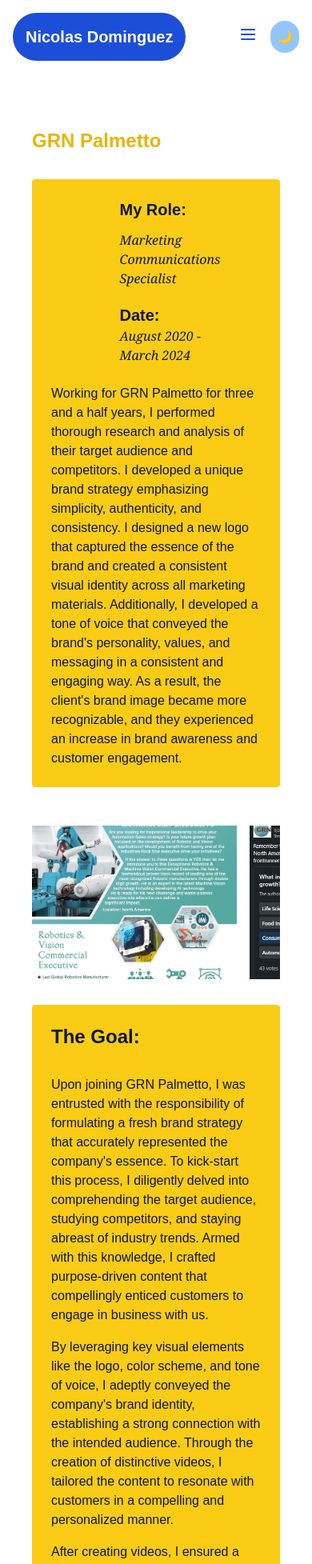
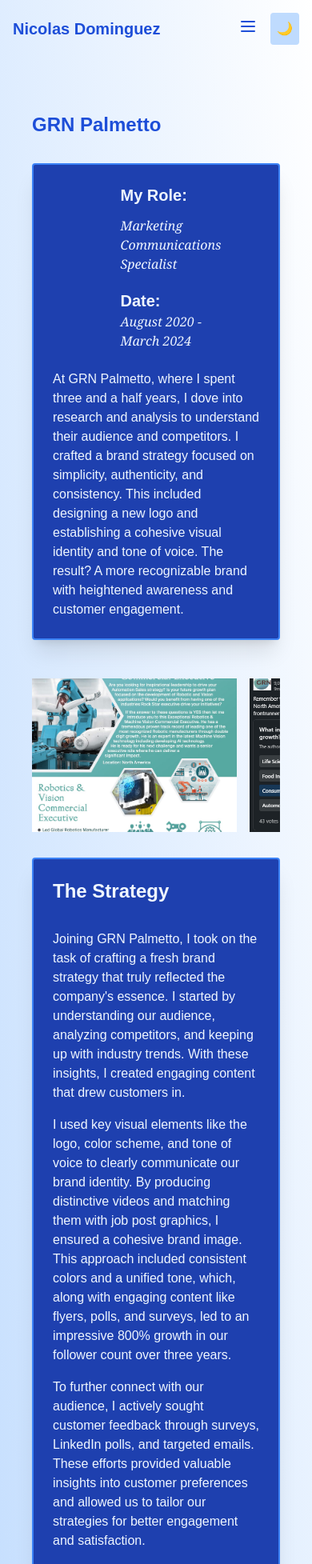
Before and after one commit to Nico-Dominguez/Nico-Dominguez-Porfolio, a React (Vite) app: page /project/grn-palmetto in a window 390 px wide. Shown: the top 1955 px of the page at 80% size. Built offline with nearby package versions, Linux system fonts and the light colour scheme.

Commit message:
Design changes

```diff
--- a/src/App.jsx
+++ b/src/App.jsx
@@ -19,7 +19,7 @@
   return (
     <ThemeProvider>
       <Router>
-        <div className="min-h-screen bg-white dark:bg-blue-950 text-white dark:text-blue-50">
+        <div className="min-h-screen text-white font-light bg-gradient-to-bl from-white to-blue-200 dark:bg-gradient-to-bl dark:from-blue-500 dark:to-blue-950">
           <Navbar />
           <main className="container mx-auto px-4 sm:px-6 lg:px-8 py-8 space-y-8">
             <Routes>
--- a/src/components/ButtonMailTo.jsx
+++ b/src/components/ButtonMailTo.jsx
@@ -5,7 +5,7 @@
   return (
     <Link
       to="#"
-      className="block text-center sm:text-left hover:underline text-blue-800 dark:text-blue-50 dark:hover:text-blue-500 sm:py-2 px-4 w-full"
+      className="block text-center sm:text-left hover:underline text-blue-800 dark:text-blue-50 dark:hover:text-blue-200 sm:py-2 px-4 w-full"
       onClick={(e) => {
         window.location.href = mailto;
         e.preventDefault();
--- a/src/components/GRNAtlantaNorth.jsx
+++ b/src/components/GRNAtlantaNorth.jsx
@@ -13,32 +13,26 @@
 
   return (
     <div className="p-6 flex flex-col gap-4">
-      <h1 className="text-2xl font-bold mb-4 text-indigo-600 dark:text-indigo-300">
+      <h1 className="text-2xl font-bold mb-4 text-blue-600 dark:text-blue-300">
         GRN Atlanta North
       </h1>
-      <div className="flex flex-col gap-5 bg-indigo-700 rounded">
+      <div className="flex flex-col gap-5 bg-blue-800 dark:bg-blue-50 dark:bg-opacity-10 shadow-xl backdrop-blur-lg border-2 border-blue-500">
         <div className="flex flex-col-reverse items-center gap-6 lg:flex-row-reverse p-6">
-          <p className="lg:w-1/2">
-            Working with one of the GRN franchise offices to redesign their
-            brand and create a consistent brand image was an exciting
-            opportunity for me. I began by conducting research to understand the
-            office's target audience, industry trends, and competitors. This
-            information informed the development of a unique brand strategy that
-            captured the essence of the office and differentiated them from
-            their competitors. I designed a new logo that was consistent with
-            the brand strategy and conveyed the office's professionalism and
-            expertise. To ensure a consistent brand image, I created brand
-            guidelines that outlined how the brand should be used across all
-            marketing materials. By the end of the project, GRN Atlanta North
-            had a new, modern look that resonated with its target audience and
-            established a consistent brand image that reflected its values and
-            mission.
+          <p className="md:w-1/2">
+            Redesigning the brand for a GRN franchise office was an exciting
+            challenge. I started by researching their target audience, industry
+            trends, and competitors. This led to a unique brand strategy that
+            captured the office's essence and set them apart. I designed a new
+            logo that conveyed professionalism and expertise, and created brand
+            guidelines to ensure consistency across all materials. By the end,
+            GRN Atlanta North had a modern look that resonated with its audience
+            and reflected its values and mission.
           </p>
-          <div className="w-1/2 flex flex-col text-left ml-10 gap-5 lg:gap-14 justify-center">
+          <div className="md:w-1/2 flex flex-col text-left ml-10 gap-5 lg:gap-14 justify-center">
             <div>
               <h3 className="font-bold text-xl lg:text-2xl mb-3">My Role:</h3>
               <ul className="list-decimal ml-6 text-left italic font-serif">
-                <li>Develop a new logo that resonated with their industry</li>
+                <li>Develop a new logo that resonated with their industry.</li>
                 <li>
                   Create a brand image that is reflected across various media
                   channels.
@@ -56,7 +50,7 @@
 
       {/* gallery */}
       <div className="mt-8">
-        <div className="overflow-x-auto scrollbar scrollbar-thumb-indigo-700">
+        <div className="overflow-x-auto scrollbar scrollbar-thumb-blue-700">
           <div className="flex gap-4 pb-4" style={{ minWidth: "max-content" }}>
             {galleryItems.map((item, index) => (
               <div
@@ -79,7 +73,7 @@
         <div className="fixed inset-0 bg-black bg-opacity-90 flex items-center justify-center z-50">
           <div className="max-w-3xl max-h-[80vh] relative">
             <button
-              className="absolute font-bold top-[-70px] right-4 text-4xl text-slate-900 px-3 py-1 bg-indigo-600 rounded"
+              className="absolute font-bold top-[-70px] right-4 text-4xl text-slate-900 px-3 py-1 bg-blue-800 dark:bg-blue-50 dark:bg-opacity-10 shadow-xl backdrop-blur-lg border-2 border-blue-500"
               onClick={() => setSelectedItem(null)}
             >
               X
@@ -101,45 +95,42 @@
           </div>
         </div>
       )}
-
-      <div className="flex gap-4 flex-col bg-indigo-700 rounded p-6">
+      <div className="flex flex-col md:flex-row gap-4">
+        <div className="md:w-1/2 flex gap-4 flex-col bg-blue-800 dark:bg-blue-50 dark:bg-opacity-10 shadow-xl backdrop-blur-lg border-2 border-blue-500 p-6">
           <h1 className="text-2xl font-bold mb-4">Logo redesign</h1>
           <p>
-          I recently worked with GRN Atlanta North in the Consumer Products
-          Goods industry (CPG) to redesign their logo. We created a simple, bold
-          logo that incorporated an industry-specific symbol, the shopping cart.
-          The new logo conveyed the company's focus on quality, precision, and
-          innovation, while also being visually appealing and memorable. The
-          redesigned logo helped the company stand out in a crowded industry and
-          establish a strong brand identity that resonated with their target
-          audience.
+            One of the goals was to redesign the brand identity. We created a
+            simple, bold logo featuring a shopping cart, symbolizing the
+            industry. The new logo conveyed quality, precision, and innovation
+            while being visually appealing and memorable. This redesign helped
+            the company stand out in a crowded market and establish a strong
+            brand identity that resonated with their target audience.
           </p>
         </div>
 
-      <div className="flex gap-4 flex-col bg-indigo-700 rounded p-6">
+        <div className="md:w-1/2 flex gap-4 flex-col bg-blue-800 dark:bg-blue-50 dark:bg-opacity-10 shadow-xl backdrop-blur-lg border-2 border-blue-500 p-6">
           <h1 className="text-2xl font-bold mb-4">Marketing Content</h1>
           <p>
-          During my collaboration with ATL North, I successfully harmonized
-          marketing content with the established brand strategy. I took the
-          initiative to produce various content types including flyers, videos,
-          and banners, all incorporating the redesigned logo to ensure a
-          coherent brand image across multiple channels. This concerted effort
-          aimed to cultivate customer loyalty and drive sales, resulting in a
-          tangible boost to the company's bottom line.
+            I harmonized marketing content with ATL North's brand strategy,
+            producing flyers, videos, and banners that incorporated the
+            redesigned logo for a consistent brand image. This effort aimed to
+            cultivate customer loyalty and drive sales, resulting in a tangible
+            boost to the company's bottom line.
           </p>
+        </div>
       </div>
 
       {/* button */}
       <div className="flex w-full gap-4 justify-center mt-7">
         <Link
           to="/project/grn-palmetto"
-          className="w-1/4 px-4 py-2 bg-indigo-500 text-white rounded hover:bg-indigo-600 transition duration-300 text-center shadow-lg shadow-indigo-500/50"
+          className="w-1/4 px-4 py-2 bg-blue-500 text-white rounded hover:bg-blue-600 transition duration-300 text-center shadow-lg shadow-blue-500/50"
         >
           Previous
         </Link>
         <Link
           to="/project/grn-dublin"
-          className="w-1/4 px-4 py-2 bg-indigo-500 text-white rounded hover:bg-indigo-600 transition duration-300 text-center shadow-lg shadow-indigo-500/50"
+          className="w-1/4 px-4 py-2 bg-blue-500 text-white rounded hover:bg-blue-600 transition duration-300 text-center shadow-lg shadow-blue-500/50"
         >
           Next
         </Link>
--- a/src/components/GRNPalmetto.jsx
+++ b/src/components/GRNPalmetto.jsx
@@ -13,38 +13,31 @@
   ];
 
   return (
-    <div className="p-6 flex flex-col gap-4">
-      <h1 className="text-2xl font-bold mb-4 text-yellow-500">GRN Palmetto</h1>
+    <div className="p-6 flex flex-col gap-4  text-blue-50">
+      <h1 className="text-2xl font-bold mb-4 text-blue-700 dark:text-blue-200">
+        GRN Palmetto
+      </h1>
       <div className="flex flex-col gap-5">
-        <div className="flex flex-col-reverse items-center gap-6 lg:flex-row-reverse bg-yellow-400 p-6 rounded">
-          <p className="lg:w-1/2 text-slate-900">
-            Working for GRN Palmetto for three and a half years, I performed
-            thorough research and analysis of their target audience and
-            competitors. I developed a unique brand strategy emphasizing
-            simplicity, authenticity, and consistency. I designed a new logo
-            that captured the essence of the brand and created a consistent
-            visual identity across all marketing materials. Additionally, I
-            developed a tone of voice that conveyed the brand's personality,
-            values, and messaging in a consistent and engaging way. As a result,
-            the client's brand image became more recognizable, and they
-            experienced an increase in brand awareness and customer engagement.
+        <div className="flex flex-col-reverse items-center gap-6 lg:flex-row-reverse p-6 rounded bg-blue-800 dark:bg-white dark:bg-opacity-10 shadow-xl border-2 border-blue-500">
+          <p className="lg:w-1/2">
+            At GRN Palmetto, where I spent three and a half years, I dove into
+            research and analysis to understand their audience and competitors.
+            I crafted a brand strategy focused on simplicity, authenticity, and
+            consistency. This included designing a new logo and establishing a
+            cohesive visual identity and tone of voice. The result? A more
+            recognizable brand with heightened awareness and customer
+            engagement.
           </p>
           <div className="w-1/2 flex flex-col text-left ml-10  gap-5 lg:gap-14 justify-center">
             <div>
-              <h3 className="font-bold text-xl lg:text-2xl mb-3 text-slate-900">
-                My Role:
-              </h3>
-              <p className="italic font-serif text-slate-900">
+              <h3 className="font-bold text-xl lg:text-2xl mb-3">My Role:</h3>
+              <p className="italic font-serif">
                 Marketing Communications Specialist
               </p>
             </div>
             <div>
-              <h3 className="font-bold text-xl lg:text-2xl text-slate-900">
-                Date:
-              </h3>
-              <p className="italic font-serif text-slate-900">
-                August 2020 - March 2024
-              </p>
+              <h3 className="font-bold text-xl lg:text-2xl">Date:</h3>
+              <p className="italic font-serif">August 2020 - March 2024</p>
             </div>
           </div>
         </div>
@@ -53,7 +46,7 @@
 
       {/* gallery */}
       <div className="mt-8">
-        <div className="overflow-x-auto scrollbar scrollbar-thumb-yellow-400">
+        <div className="overflow-x-auto scrollbar scrollbar-thumb-blue-400">
           <div className="flex gap-4 pb-4" style={{ minWidth: "max-content" }}>
             {galleryItems.map((item, index) => (
               <div
@@ -76,7 +69,7 @@
         <div className="fixed inset-0 bg-black bg-opacity-90 flex items-center justify-center z-50">
           <div className="max-w-3xl max-h-[80vh] relative">
             <button
-              className="absolute font-bold top-[-70px] right-4 text-4xl text-slate-900 px-3 py-1 bg-yellow-600 rounded"
+              className="absolute font-bold top-[-70px] right-4 text-4xl px-3 py-1 rounded"
               onClick={() => setSelectedItem(null)}
             >
               &times;
@@ -89,47 +82,58 @@
           </div>
         </div>
       )}
+      <div className="flex flex-col md:flex-row gap-4">
+        <div className="md:w-1/2 flex gap-4 flex-col p-6 rounded bg-blue-800 dark:bg-blue-50 dark:bg-opacity-10 shadow-xl backdrop-blur-lg border-2 border-blue-500">
+          <h1 className="text-2xl font-bold mb-4">The Strategy</h1>
+          <p>
+            Joining GRN Palmetto, I took on the task of crafting a fresh brand
+            strategy that truly reflected the company's essence. I started by
+            understanding our audience, analyzing competitors, and keeping up
+            with industry trends. With these insights, I created engaging
+            content that drew customers in.
+          </p>
+          <p>
+            I used key visual elements like the logo, color scheme, and tone of
+            voice to clearly communicate our brand identity. By producing
+            distinctive videos and matching them with job post graphics, I
+            ensured a cohesive brand image. This approach included consistent
+            colors and a unified tone, which, along with engaging content like
+            flyers, polls, and surveys, led to an impressive 800% growth in our
+            follower count over three years.
+          </p>
+          <p>
+            To further connect with our audience, I actively sought customer
+            feedback through surveys, LinkedIn polls, and targeted emails. These
+            efforts provided valuable insights into customer preferences and
+            allowed us to tailor our strategies for better engagement and
+            satisfaction.
+          </p>
+        </div>
+        <div className="md:w-1/2 flex gap-4 flex-col p-6 rounded bg-blue-800 dark:bg-blue-50 dark:bg-opacity-10 shadow-xl backdrop-blur-lg border-2 border-blue-500">
+          <h1 className="text-2xl font-bold mb-4">The Result</h1>
+          <p>
+            Implemented effective social media strategies: Engaged the target
+            audience and fostered community growth, resulting in an 800%
+            increase in follower count over 3 years.
+          </p>
+          <p>
+            Optimized marketing efforts: Used data-driven strategies to improve
+            lead generation, web traffic, and promotional success. Applied
+            performance metrics to refine campaigns and drive impactful results.
+          </p>
+        </div>
+      </div>
 
-      <div className="flex gap-4 flex-col bg-yellow-400 p-6 rounded">
-        <h1 className="text-2xl font-bold mb-4 text-slate-900">The Goal:</h1>
-        <p className="text-slate-900">
-          Upon joining GRN Palmetto, I was entrusted with the responsibility of
-          formulating a fresh brand strategy that accurately represented the
-          company's essence. To kick-start this process, I diligently delved
-          into comprehending the target audience, studying competitors, and
-          staying abreast of industry trends. Armed with this knowledge, I
-          crafted purpose-driven content that compellingly enticed customers to
-          engage in business with us.
-        </p>
-        <p className="text-slate-900">
-          By leveraging key visual elements like the logo, color scheme, and
-          tone of voice, I adeptly conveyed the company's brand identity,
-          establishing a strong connection with the intended audience. Through
-          the creation of distinctive videos, I tailored the content to resonate
-          with customers in a compelling and personalized manner.
-        </p>
-        <p className="text-slate-900">
-          After creating videos, I ensured a seamless content flow by
-          complementing them with job post graphics that resonated with the
-          video content. By employing consistent colors and a unified tone of
-          voice, I established a cohesive brand image. In addition, by
-          consistently producing compelling content, I utilized various graphics
-          including flyers, polls, and surveys to engage our target audience and
-          gain insights into their preferences and intentions. As a result, I
-          achieved a remarkable 800% growth in the company's follower count over
-          a span of three years.
-        </p>
-      </div>
       <div className="flex w-full gap-4 justify-center mt-7">
         <Link
           to="/project/grn-dublin"
-          className="w-1/4 px-4 py-2 bg-yellow-400 text-slate-900 rounded hover:bg-yellow-600 transition duration-300 text-center shadow-lg shadow-yellow-400/50"
+          className="w-1/4 px-4 py-2 bg-blue-700 rounded hover:bg-blue-600 transition duration-300 text-center shadow-lg shadow-blue-700/50"
         >
           Previous
         </Link>
         <Link
           to="/project/grn-atlanta-north"
-          className="w-1/4 px-4 py-2 bg-yellow-400 text-slate-900 rounded hover:bg-yellow-600 transition duration-300 text-center shadow-lg shadow-yellow-400/50"
+          className="w-1/4 px-4 py-2 bg-blue-700 rounded hover:bg-blue-600 transition duration-300 text-center shadow-lg shadow-blue-700/50"
         >
           Next
         </Link>
--- a/src/components/Nav.jsx
+++ b/src/components/Nav.jsx
@@ -8,11 +8,11 @@
   const { isDarkMode, toggleDarkMode } = useContext(ThemeContext);
 
   return (
-    <nav className="bg-white dark:bg-blue-950 p-4 mb-3">
+    <nav className="p-4 mb-3">
       <div className="container mx-auto flex items-center gap-4">
         <Link
           to="/"
-          className="text-white dark:text-blue-700 dark:bg-blue-100 font-bold text-xl mr-auto p-4 bg-blue-700 rounded-full"
+          className="text-blue-700 dark:text-blue-50 font-bold text-xl mr-auto"
         >
           Nicolas Dominguez
         </Link>
@@ -45,19 +45,19 @@
         {/* Desktop menu */}
         <div className="hidden md:flex items-center space-x-4">
           <ButtonMailto
-            label="Contact"
+            label="Email Me"
             mailto="mailto:98nicodominguez@gmail.com"
           />
           <a
             href="/NicoDominguezResume.pdf"
-            className="text-blue-700 hover:text-blue-900 dark:text-blue-50 dark:hover:text-blue-400 hover:underline"
+            className="text-blue-700 hover:text-blue-900 dark:text-blue-50 dark:hover:text-blue-200 hover:underline"
           >
             Resume
           </a>
         </div>
         <button
           onClick={toggleDarkMode}
-          className="p-2 rounded-full bg-blue-300 dark:bg-blue-600 text-gray-800 dark:text-gray-200"
+          className="p-2 rounded bg-blue-200 dark:bg-blue-800 text-gray-800 dark:text-gray-200"
         >
           {isDarkMode ? "🌞" : "🌙"}
         </button>
```
Also changed, not shown: src/components/About.jsx (+21 -21 lines), src/components/Contact.jsx (+4 -4 lines), src/components/GRNDublin.jsx (+52 -46 lines), src/components/Projects.jsx (+8 -5 lines). Lines whose indentation alone changed are shown as unchanged.
